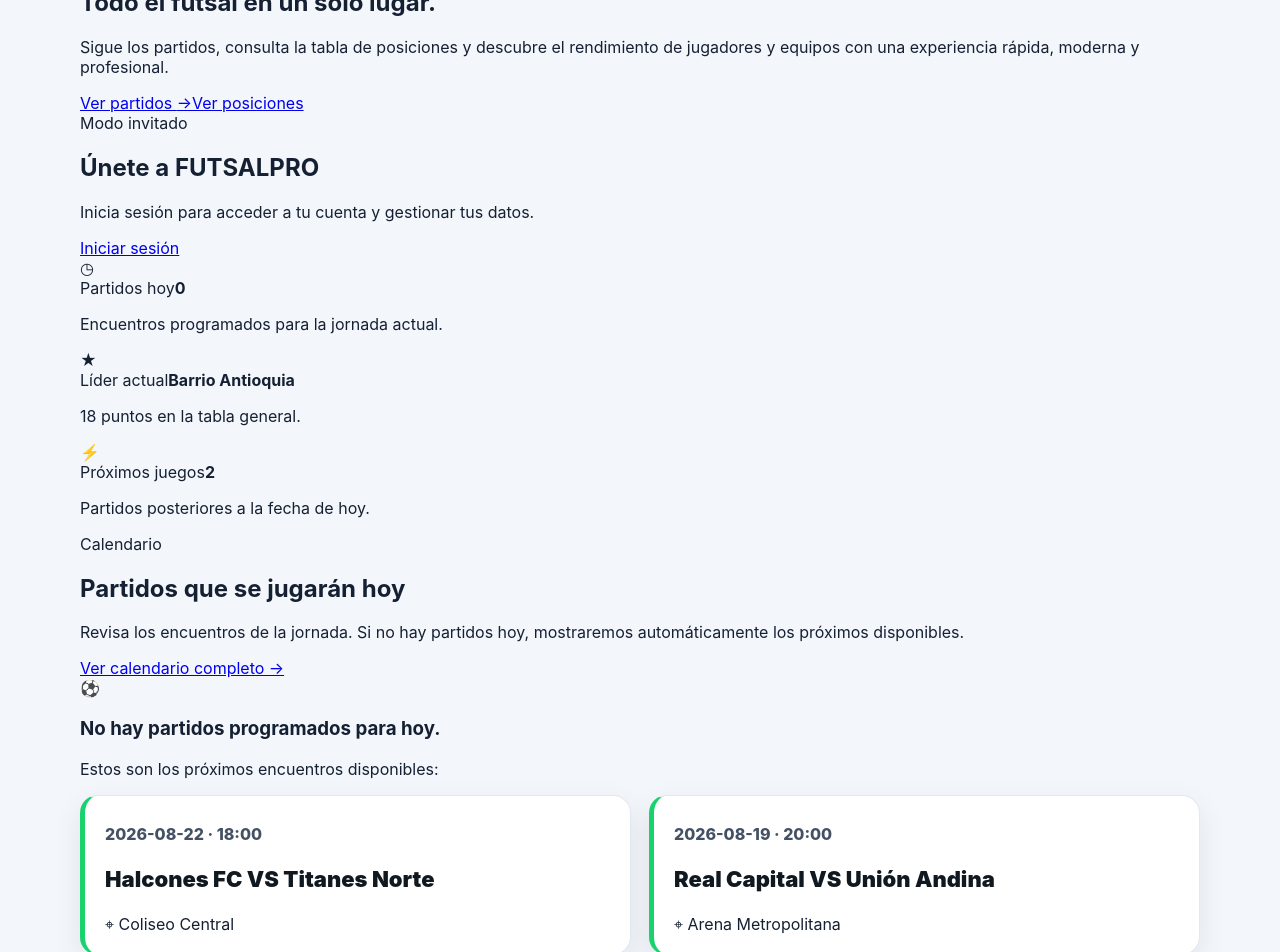
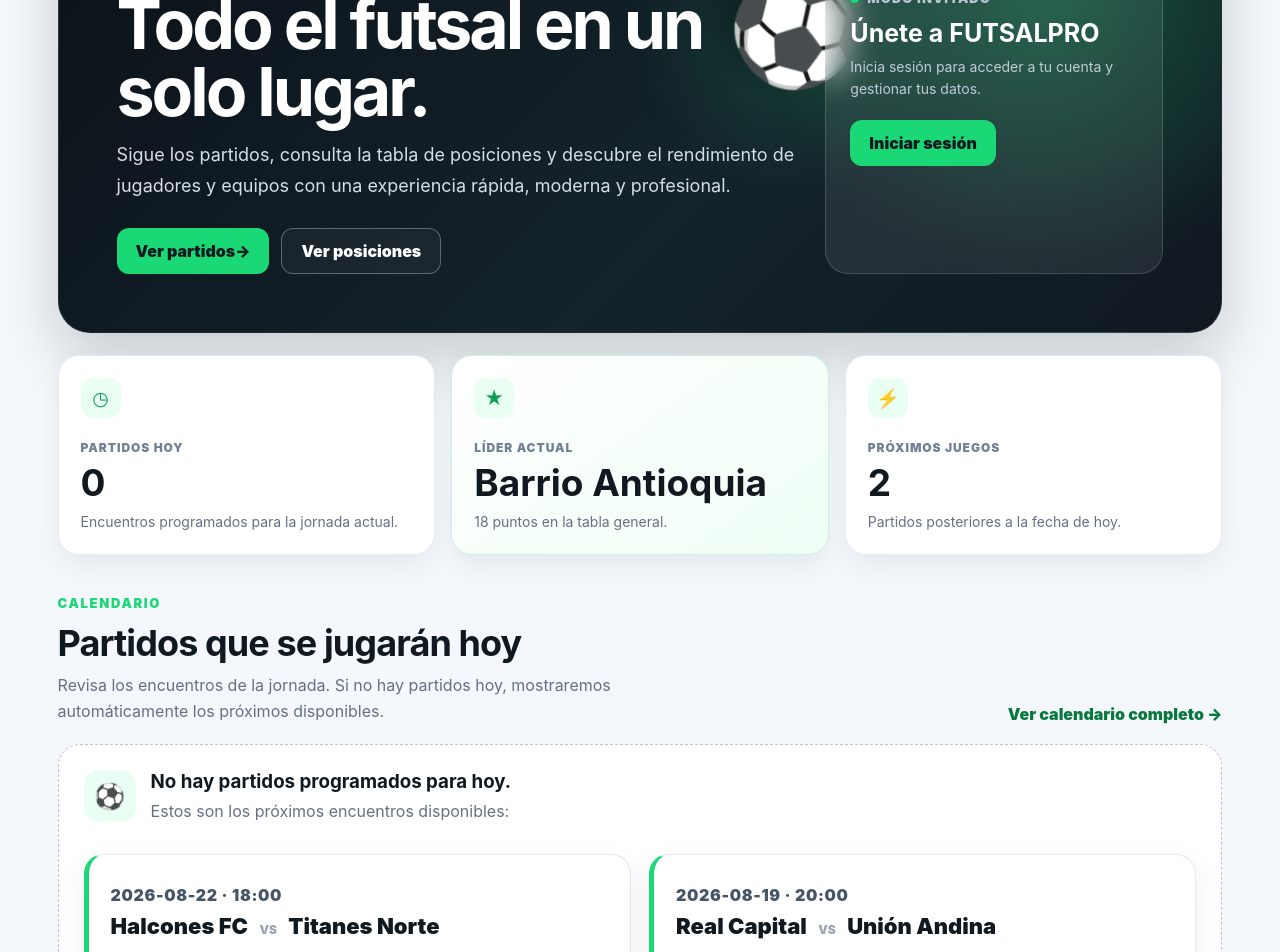
Before and after one commit to MAICK-JESUS/frontend-hospital, a React (Vite) app: page / in a window 1280 px wide. Shown: the part 200-1152 px from the top of the page. Built offline with nearby package versions, Linux system fonts and the light colour scheme.

Commit message:
Rediseño profesional de estilos y animación del balón

```diff
--- a/src/styles/pages.css
+++ b/src/styles/pages.css
@@ -1,513 +1,214 @@
+:root {
+  --bg: #f4f7fb;
+  --surface: #ffffff;
+  --ink: #101820;
+  --muted: #667085;
+  --line: #e3eaf2;
+  --green: #19d875;
+  --green-dark: #0e9f55;
+  --navy: #101820;
+  --shadow: 0 18px 50px rgba(16, 24, 32, 0.09);
+}
+
 .page-shell {
   min-height: 100vh;
-  background: #f3f7fb;
+  background: var(--bg);
 }
 
 .page-content {
-  width: min(1120px, 90%);
+  width: min(1180px, 91%);
   margin: 0 auto;
-  padding: 40px 0;
+  padding: 42px 0 64px;
 }
 
-.page-hero {
-  margin-bottom: 26px;
-}
-
-.page-hero h1 {
-  margin: 0 0 8px;
-  color: #101820;
-  font-size: clamp(28px, 4vw, 42px);
-}
-
-.page-hero p {
-  max-width: 720px;
-  margin: 0;
-  color: #5d6b7a;
-  line-height: 1.6;
-}
+.page-hero { margin-bottom: 26px; }
+.page-hero h1 { margin: 0 0 8px; color: var(--ink); font-size: clamp(28px, 4vw, 42px); }
+.page-hero p { max-width: 720px; margin: 0; color: var(--muted); line-height: 1.6; }
 
 .cards-grid {
   display: grid;
-  grid-template-columns: repeat(auto-fit, minmax(240px, 1fr));
+  grid-template-columns: repeat(auto-fit, minmax(250px, 1fr));
   gap: 18px;
 }
 
 .info-card,
 .table-card {
-  background: white;
-  border: 1px solid #e2e8f0;
-  border-radius: 18px;
-  box-shadow: 0 10px 30px rgba(16, 24, 32, 0.08);
+  background: var(--surface);
+  border: 1px solid var(--line);
+  border-radius: 20px;
+  box-shadow: 0 10px 32px rgba(16, 24, 32, 0.065);
 }
 
-.info-card {
-  padding: 20px;
+.info-card { padding: 22px; }
+.info-card h2 { margin: 0 0 12px; color: var(--ink); font-size: 20px; }
+.info-card p { margin: 8px 0; color: #465467; }
+
+.match-card {
+  position: relative;
+  overflow: hidden;
+  border-left: 5px solid var(--green);
+  transition: transform .25s ease, box-shadow .25s ease;
 }
 
-.info-card h2 {
-  margin: 0 0 12px;
-  color: #101820;
-  font-size: 20px;
+.match-card:hover { transform: translateY(-5px); box-shadow: var(--shadow); }
+.match-date { color: var(--green-dark); font-weight: 900; text-transform: uppercase; letter-spacing: .04em; }
+.match-teams { color: var(--ink); font-size: 22px; font-weight: 900; }
+.match-teams span { margin: 0 7px; color: #9aa5b1; font-size: 12px; }
+
+.table-card { overflow: hidden; }
+.stats-table { width: 100%; border-collapse: collapse; }
+.stats-table th, .stats-table td { padding: 15px 14px; text-align: left; border-bottom: 1px solid var(--line); }
+.stats-table th { background: var(--navy); color: white; font-size: 13px; letter-spacing: .04em; text-transform: uppercase; }
+.stats-table th:not(:nth-child(2)), .stats-table td:not(:nth-child(2)) { text-align: center; }
+.stats-table td:nth-child(2) { font-weight: 800; white-space: nowrap; }
+.stats-table tr:last-child td { border-bottom: 0; }
+.stats-table tbody tr:hover { background: #f0fff7; }
+.goal-difference { font-weight: 900; }
+.goal-difference.positive { color: #138a4a; }
+.goal-difference.negative { color: #c62f2f; }
+.position-badge { display: inline-flex; width: 32px; height: 32px; align-items: center; justify-content: center; border-radius: 999px; background: var(--green); color: var(--ink); font-weight: 900; }
+
+.edit-button, .primary-button, .secondary-button { border: 0; border-radius: 10px; font-weight: 800; cursor: pointer; }
+.edit-button { padding: 8px 12px; background: #e6f8ee; color: #08783c; }
+.primary-button, .secondary-button { padding: 10px 16px; }
+.primary-button { background: var(--green); color: var(--ink); }
+.secondary-button { background: #e7edf4; color: #344256; }
+
+.player-editor, .match-editor {
+  display: grid; gap: 20px; margin-top: 24px; padding: 24px; border: 1px solid #d7e3ef;
+  border-radius: 20px; background: white; box-shadow: 0 10px 30px rgba(16,24,32,.08);
+}
+.player-editor h2, .player-editor p, .match-editor h2, .match-editor p { margin: 0; }
+.player-editor p, .match-editor > div:first-child p { margin-top: 6px; color: var(--muted); }
+.player-editor-fields { display: grid; grid-template-columns: repeat(4, minmax(0,1fr)); gap: 14px; }
+.match-editor-fields { display: grid; grid-template-columns: repeat(3, minmax(0,1fr)); gap: 14px; }
+.player-editor label, .match-editor label { display: grid; gap: 7px; color: #344256; font-size: 14px; font-weight: 800; }
+.player-editor input, .match-editor input { width: 100%; padding: 10px 12px; border: 1px solid #b8c4d1; border-radius: 9px; color: #152033; }
+.form-error { margin: 0; color: #b42318; font-weight: 800; }
+.player-editor-actions { display: flex; justify-content: flex-end; gap: 10px; }
+.team-count { display: inline-flex; align-items: center; gap: 8px; margin-bottom: 22px; padding: 10px 16px; border-radius: 999px; background: var(--navy); color: white; font-weight: 800; }
+
+/* HOME */
+.home-content { padding-top: 34px; }
+
+.home-hero {
+  position: relative;
+  isolation: isolate;
+  display: grid;
+  grid-template-columns: minmax(0, 1.45fr) minmax(300px, .72fr);
+  gap: 28px;
+  align-items: stretch;
+  overflow: hidden;
+  margin-bottom: 22px;
+  padding: clamp(30px, 5vw, 58px);
+  border: 1px solid rgba(255,255,255,.08);
+  border-radius: 32px;
+  background: radial-gradient(circle at 85% 20%, rgba(25,216,117,.30), transparent 27%), linear-gradient(135deg,#0b1118 0%,#14232c 58%,#101820 100%);
+  color: white;
+  box-shadow: 0 24px 60px rgba(16,24,32,.20);
 }
 
-.info-card p {
-  margin: 8px 0;
-  color: #445164;
+.hero-copy { position: relative; z-index: 3; }
+.hero-decoration { position: absolute; z-index: 1; right: 18%; top: -90px; width: 430px; height: 430px; pointer-events: none; }
+.hero-glow { position: absolute; inset: 30px; border-radius: 50%; background: radial-gradient(circle, rgba(25,216,117,.15), transparent 65%); filter: blur(8px); }
+
+.spinning-ball {
+  position: absolute;
+  left: 50%; top: 50%;
+  display: grid; place-items: center;
+  width: 150px; height: 150px;
+  transform: translate(-50%, -50%);
+  font-size: 108px;
+  filter: drop-shadow(0 22px 18px rgba(0,0,0,.38));
+  animation: ballSpin 4s linear infinite;
 }
 
-.match-card {
-  border-left: 5px solid #18d26e;
+@keyframes ballSpin {
+  from { transform: translate(-50%, -50%) rotate(0deg); }
+  to { transform: translate(-50%, -50%) rotate(360deg); }
 }
 
-.match-date {
-  color: #18a65a;
-  font-weight: 800;
-  text-transform: uppercase;
+.eyebrow, .section-kicker { margin: 0 0 10px; color: var(--green); font-weight: 900; letter-spacing: .13em; text-transform: uppercase; font-size: 13px; }
+.home-hero h1 { max-width: 760px; margin: 0 0 16px; font-size: clamp(40px, 6vw, 68px); line-height: .98; letter-spacing: -.045em; }
+.hero-description { max-width: 680px; margin: 0; color: #d5dde5; font-size: 18px; line-height: 1.7; }
+.home-actions { display: flex; flex-wrap: wrap; gap: 12px; margin-top: 27px; }
+
+.primary-link, .secondary-link, .session-card button {
+  display: inline-flex; align-items: center; justify-content: center; min-height: 46px; padding: 0 19px;
+  border: 0; border-radius: 12px; text-decoration: none; font-weight: 900;
+  transition: transform .2s ease, box-shadow .2s ease, background .2s ease;
+}
+.primary-link, .session-card button { background: var(--green); color: var(--ink); }
+.secondary-link { border: 1px solid rgba(255,255,255,.30); background: rgba(255,255,255,.04); color: white; backdrop-filter: blur(8px); }
+.primary-link:hover, .secondary-link:hover, .session-card button:hover { transform: translateY(-3px); box-shadow: 0 12px 25px rgba(0,0,0,.22); }
+
+.session-card {
+  position: relative; z-index: 3; align-self: stretch; padding: 24px;
+  border: 1px solid rgba(255,255,255,.15); border-radius: 23px;
+  background: rgba(255,255,255,.08); backdrop-filter: blur(16px);
+}
+.session-status { display: flex; align-items: center; gap: 8px; color: #b9c6d1; font-size: 13px; font-weight: 900; text-transform: uppercase; letter-spacing: .08em; }
+.status-dot { width: 9px; height: 9px; border-radius: 50%; background: var(--green); box-shadow: 0 0 0 5px rgba(25,216,117,.12); }
+.session-card h2 { margin: 12px 0 8px; color: white; font-size: 25px; }
+.session-card p { margin: 7px 0; color: #c1ccd6; font-size: 14px; line-height: 1.55; }
+.session-meta { display: grid; grid-template-columns: auto 1fr; gap: 6px 12px; margin-top: 18px; padding: 14px 0; border-top: 1px solid rgba(255,255,255,.10); border-bottom: 1px solid rgba(255,255,255,.10); }
+.session-meta span { color: #93a1ad; font-size: 12px; }
+.session-meta strong { color: white; font-size: 13px; }
+.session-card button { margin-top: 17px; }
+.session-login { margin-top: 14px; }
+
+.home-summary-grid { display: grid; grid-template-columns: repeat(3, 1fr); gap: 16px; margin-bottom: 40px; }
+.summary-card { position: relative; overflow: hidden; padding: 22px; border: 1px solid var(--line); border-radius: 21px; background: white; box-shadow: 0 10px 28px rgba(16,24,32,.065); transition: transform .22s ease, box-shadow .22s ease; }
+.summary-card:hover { transform: translateY(-4px); box-shadow: var(--shadow); }
+.summary-icon { display: grid; place-items: center; width: 40px; height: 40px; margin-bottom: 18px; border-radius: 12px; background: #eafff3; color: var(--green-dark); font-weight: 900; font-size: 19px; }
+.summary-card span { color: #718096; font-size: 12px; font-weight: 900; letter-spacing: .08em; text-transform: uppercase; }
+.summary-card strong { display: block; margin: 7px 0; color: var(--ink); font-size: clamp(25px,3vw,37px); line-height: 1.1; }
+.summary-card p { margin: 0; color: var(--muted); line-height: 1.5; font-size: 14px; }
+.summary-card-highlight { background: linear-gradient(145deg,#ffffff,#effff6); border-color: #c9f3dc; }
+
+.home-section-title { display: flex; align-items: end; justify-content: space-between; gap: 20px; margin: 0 0 20px; }
+.home-section-title h2 { margin: 0 0 8px; color: var(--ink); font-size: clamp(26px,4vw,36px); letter-spacing: -.025em; }
+.home-section-title > div > p:last-child { max-width: 680px; margin: 0; color: var(--muted); line-height: 1.6; }
+.section-link { flex-shrink: 0; color: #08783c; font-weight: 900; text-decoration: none; }
+.section-link:hover { text-decoration: underline; }
+
+.featured-match { background: linear-gradient(180deg,#fff,#f1fff7); }
+.match-card-top { display: flex; align-items: center; justify-content: space-between; gap: 12px; }
+.match-card-top .match-date { margin: 0; }
+.live-badge { padding: 6px 9px; border-radius: 999px; background: #dff9eb; color: #08783c; font-size: 11px; font-weight: 900; text-transform: uppercase; }
+.match-location { display: flex; align-items: center; gap: 7px; margin-top: 16px; color: #687789; font-size: 14px; font-weight: 700; }
+.match-location span { color: var(--green-dark); }
+
+.empty-state { display: grid; grid-template-columns: auto 1fr; gap: 15px; padding: 25px; border: 1px dashed #b8c4d1; border-radius: 22px; background: white; }
+.empty-icon { display: grid; place-items: center; width: 52px; height: 52px; border-radius: 15px; background: #eafff3; font-size: 25px; }
+.empty-state h3 { margin: 0 0 8px; color: var(--ink); }
+.empty-state > div:nth-child(2) > p { margin: 0 0 18px; color: var(--muted); }
+.empty-state .cards-grid { grid-column: 1 / -1; }
+
+@media (max-width: 900px) {
+  .home-hero { grid-template-columns: 1fr; }
+  .hero-decoration { right: -80px; top: 90px; opacity: .45; }
+  .home-summary-grid { grid-template-columns: 1fr; }
+  .home-section-title { align-items: flex-start; flex-direction: column; }
+  .session-card { max-width: 520px; }
+  .player-editor-fields, .match-editor-fields { grid-template-columns: 1fr 1fr; }
 }
 
-.match-teams {
-  color: #101820;
-  font-size: 22px;
-  font-weight: 900;
+@media (max-width: 600px) {
+  .page-content { width: 92%; padding-top: 25px; }
+  .home-hero { padding: 30px 23px; border-radius: 25px; }
+  .home-hero h1 { font-size: clamp(38px, 12vw, 54px); }
+  .hero-description { font-size: 16px; }
+  .hero-decoration { right: -150px; top: 130px; transform: scale(.75); opacity: .25; }
+  .home-actions { flex-direction: column; }
+  .primary-link, .secondary-link { width: 100%; }
+  .session-card { padding: 20px; }
+  .player-editor-fields, .match-editor-fields { grid-template-columns: 1fr; }
+  .table-card { overflow-x: auto; }
+  .stats-table { min-width: 900px; }
+  .empty-state { grid-template-columns: 1fr; }
 }
 
-.table-card {
-  overflow: hidden;
+@media (prefers-reduced-motion: reduce) {
+  *, *::before, *::after { scroll-behavior: auto !important; animation-duration: .01ms !important; animation-iteration-count: 1 !important; transition-duration: .01ms !important; }
 }
-
-.stats-table {
-  width: 100%;
-  border-collapse: collapse;
-}
-
-.stats-table th,
-.stats-table td {
-  padding: 15px 14px;
-  text-align: left;
-  border-bottom: 1px solid #e2e8f0;
-}
-
-.stats-table th {
-  background: #101820;
-  color: white;
-  font-size: 13px;
-  letter-spacing: 0.04em;
-  text-transform: uppercase;
-}
-
-.stats-table th:not(:nth-child(2)),
-.stats-table td:not(:nth-child(2)) {
-  text-align: center;
-}
-
-.stats-table td:nth-child(2) {
-  font-weight: 800;
-  white-space: nowrap;
-}
-
-.goal-difference {
-  font-weight: 900;
-}
-
-.goal-difference.positive {
-  color: #138a4a;
-}
-
-.goal-difference.negative {
-  color: #c62f2f;
-}
-
-.stats-table tr:last-child td {
-  border-bottom: 0;
-}
-
-.stats-table tbody tr:hover {
-  background: #f0fff7;
-}
-
-.position-badge {
-  display: inline-flex;
-  width: 32px;
-  height: 32px;
-  align-items: center;
-  justify-content: center;
-  border-radius: 999px;
-  background: #18d26e;
-  color: #101820;
-  font-weight: 900;
-}
-
- codex/agregar-informacion-de-la-imagen-a-la-tabla-u5fxkh
-
- codex/agregar-informacion-de-la-imagen-a-la-tabla-gekcat
-
- codex/agregar-informacion-de-la-imagen-a-la-tabla-mekn9w
- main
- main
-.edit-button,
-.primary-button,
-.secondary-button {
-  border: 0;
-  border-radius: 9px;
-  font-weight: 800;
-}
-
-.edit-button {
-  padding: 8px 12px;
-  background: #e6f8ee;
-  color: #08783c;
-}
-
-.player-editor {
-  display: grid;
-  gap: 20px;
-  margin-top: 24px;
-  padding: 24px;
-  border: 1px solid #d7e3ef;
-  border-radius: 18px;
-  background: white;
-  box-shadow: 0 10px 30px rgba(16, 24, 32, 0.08);
-}
-
-codex/agregar-informacion-de-la-imagen-a-la-tabla-u5fxkh
-.match-editor {
-  display: grid;
-  gap: 20px;
-  margin-top: 24px;
-  padding: 24px;
-  border: 1px solid #d7e3ef;
-  border-radius: 18px;
-  background: white;
-  box-shadow: 0 10px 30px rgba(16, 24, 32, 0.08);
-}
-
-.player-editor h2,
-.player-editor p,
-.match-editor h2,
-.match-editor p {
-
-.player-editor h2,
-.player-editor p {
- main
-  margin: 0;
-}
-
-.player-editor p {
-  margin-top: 6px;
-  color: #5d6b7a;
-}
-
- codex/agregar-informacion-de-la-imagen-a-la-tabla-u5fxkh
-.match-editor > div:first-child p {
-  margin-top: 6px;
-  color: #5d6b7a;
-}
-
-
- main
-.player-editor-fields {
-  display: grid;
-  grid-template-columns: repeat(4, minmax(0, 1fr));
-  gap: 14px;
-}
-
- codex/agregar-informacion-de-la-imagen-a-la-tabla-u5fxkh
-.match-editor-fields {
-  display: grid;
-  grid-template-columns: repeat(3, minmax(0, 1fr));
-  gap: 14px;
-}
-
-
- main
-.player-editor label {
-  display: grid;
-  gap: 7px;
-  color: #344256;
-  font-size: 14px;
-  font-weight: 800;
-}
-
- codex/agregar-informacion-de-la-imagen-a-la-tabla-u5fxkh
-.match-editor label {
-  display: grid;
-  gap: 7px;
-  color: #344256;
-  font-size: 14px;
-  font-weight: 800;
-}
-
-
- main
-.player-editor input {
-  width: 100%;
-  padding: 10px 12px;
-  border: 1px solid #b8c4d1;
-  border-radius: 9px;
-  color: #152033;
-}
-
- codex/agregar-informacion-de-la-imagen-a-la-tabla-u5fxkh
-.match-editor input {
-  width: 100%;
-  padding: 10px 12px;
-  border: 1px solid #b8c4d1;
-  border-radius: 9px;
-  color: #152033;
-}
-
-.form-error {
-  margin: 0;
-  color: #b42318;
-  font-weight: 800;
-}
-
- main
-.player-editor-actions {
-  display: flex;
-  justify-content: flex-end;
-  gap: 10px;
-}
-
-.primary-button,
-.secondary-button {
-  padding: 10px 16px;
-}
-
-.primary-button {
-  background: #18d26e;
-  color: #101820;
-}
-
-.secondary-button {
-  background: #e7edf4;
-  color: #344256;
-}
-
- codex/agregar-informacion-de-la-imagen-a-la-tabla-u5fxkh
-
- codex/agregar-informacion-de-la-imagen-a-la-tabla-gekcat
-
-
- main
-main
- main
-@media (max-width: 800px) {
-  .table-card {
-    overflow-x: auto;
-  }
-
-  .stats-table {
-    min-width: 900px;
-  }
- codex/agregar-informacion-de-la-imagen-a-la-tabla-u5fxkh
-
- codex/agregar-informacion-de-la-imagen-a-la-tabla-gekcat
-
-codex/agregar-informacion-de-la-imagen-a-la-tabla-mekn9w
- main
- main
-
-  .player-editor-fields {
-    grid-template-columns: 1fr;
-  }
- codex/agregar-informacion-de-la-imagen-a-la-tabla-u5fxkh
-
-  .match-editor-fields {
-    grid-template-columns: 1fr;
-  }
-
- codex/agregar-informacion-de-la-imagen-a-la-tabla-gekcat
-
-
- main
- main
- main
-}
-
-.team-count {
-  display: inline-flex;
-  align-items: center;
-  gap: 8px;
-  margin-bottom: 22px;
-  padding: 10px 16px;
-  border-radius: 999px;
-  background: #101820;
-  color: white;
-  font-weight: 800;
-}
-
-.home-content {
-  padding-top: 34px;
-}
-
-.home-hero {
-  display: grid;
-  grid-template-columns: minmax(0, 1.5fr) minmax(280px, 0.8fr);
-  gap: 26px;
-  align-items: stretch;
-  margin-bottom: 24px;
-  padding: clamp(28px, 5vw, 54px);
-  border-radius: 28px;
-  background:
-    linear-gradient(135deg, rgba(16, 24, 32, 0.92), rgba(16, 24, 32, 0.78)),
-    radial-gradient(circle at top right, rgba(24, 210, 110, 0.45), transparent 34%);
-  color: white;
-  box-shadow: 0 18px 45px rgba(16, 24, 32, 0.18);
-}
-
-.eyebrow {
-  margin: 0 0 10px;
-  color: #18d26e;
-  font-weight: 900;
-  letter-spacing: 0.12em;
-  text-transform: uppercase;
-}
-
-.home-hero h1 {
-  max-width: 720px;
-  margin: 0 0 14px;
-  font-size: clamp(36px, 6vw, 64px);
-  line-height: 1;
-}
-
-.home-hero p {
-  max-width: 680px;
-  color: #d7dce1;
-  font-size: 18px;
-  line-height: 1.7;
-}
-
-.home-actions {
-  display: flex;
-  flex-wrap: wrap;
-  gap: 12px;
-  margin-top: 24px;
-}
-
-.primary-link,
-.secondary-link,
-.session-card button {
-  display: inline-flex;
-  align-items: center;
-  justify-content: center;
-  min-height: 44px;
-  padding: 0 18px;
-  border: 0;
-  border-radius: 12px;
-  text-decoration: none;
-  font-weight: 900;
-  transition: transform 0.2s ease, box-shadow 0.2s ease;
-}
-
-.primary-link,
-.session-card button {
-  background: #18d26e;
-  color: #101820;
-}
-
-.secondary-link {
-  border: 1px solid rgba(255, 255, 255, 0.35);
-  color: white;
-}
-
-.primary-link:hover,
-.secondary-link:hover,
-.session-card button:hover {
-  transform: translateY(-2px);
-  box-shadow: 0 10px 24px rgba(0, 0, 0, 0.18);
-}
-
-.session-card {
-  padding: 22px;
-  border: 1px solid rgba(255, 255, 255, 0.16);
-  border-radius: 22px;
-  background: rgba(255, 255, 255, 0.1);
-  backdrop-filter: blur(12px);
-}
-
-.session-card span,
-.summary-card span {
-  color: #18d26e;
-  font-size: 13px;
-  font-weight: 900;
-  letter-spacing: 0.08em;
-  text-transform: uppercase;
-}
-
-.session-card h2 {
-  margin: 8px 0 10px;
-}
-
-.session-card p {
-  margin: 8px 0;
-  font-size: 15px;
-}
-
-.session-card button {
-  margin-top: 14px;
-}
-
-.home-summary-grid {
-  display: grid;
-  grid-template-columns: repeat(auto-fit, minmax(220px, 1fr));
-  gap: 16px;
-  margin-bottom: 34px;
-}
-
-.summary-card {
-  padding: 22px;
-  border-radius: 20px;
-  background: white;
-  border: 1px solid #e2e8f0;
-  box-shadow: 0 10px 28px rgba(16, 24, 32, 0.08);
-}
-
-.summary-card strong {
-  display: block;
-  margin: 8px 0;
-  color: #101820;
-  font-size: clamp(28px, 4vw, 40px);
-}
-
-.summary-card p {
-  margin: 0;
-  color: #5d6b7a;
-}
-
-.home-section-title h2 {
-  margin: 0 0 8px;
-  color: #101820;
-  font-size: clamp(26px, 4vw, 36px);
-}
-
-.featured-match {
-  background: linear-gradient(180deg, white, #f0fff7);
-}
-
-.empty-state {
-  padding: 24px;
-  border: 1px dashed #b8c4d1;
-  border-radius: 22px;
-  background: white;
-}
-
-.empty-state h3 {
-  margin: 0 0 8px;
-  color: #101820;
-}
-
-.empty-state > p {
-  margin: 0 0 18px;
-  color: #5d6b7a;
-}
-
-@media (max-width: 800px) {
-  .home-hero {
-    grid-template-columns: 1fr;
-  }
-
-  .home-hero p {
-    font-size: 16px;
-  }
-}
```
